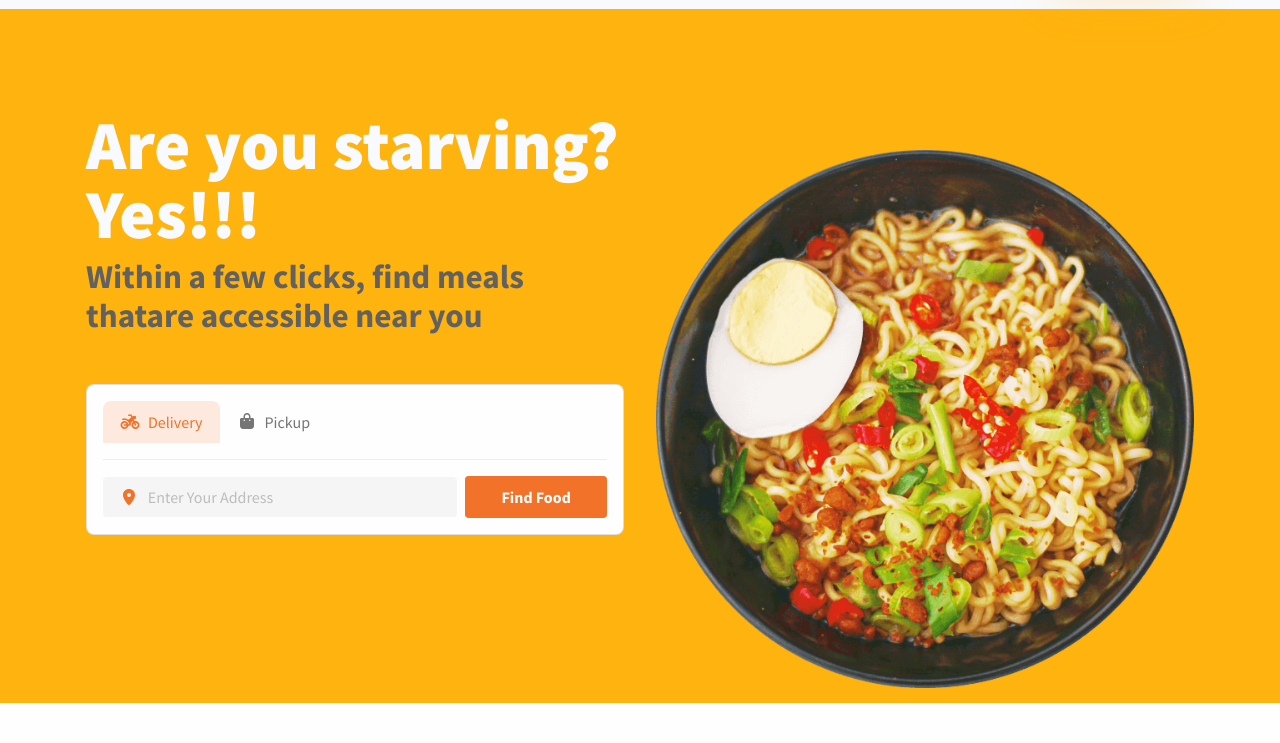
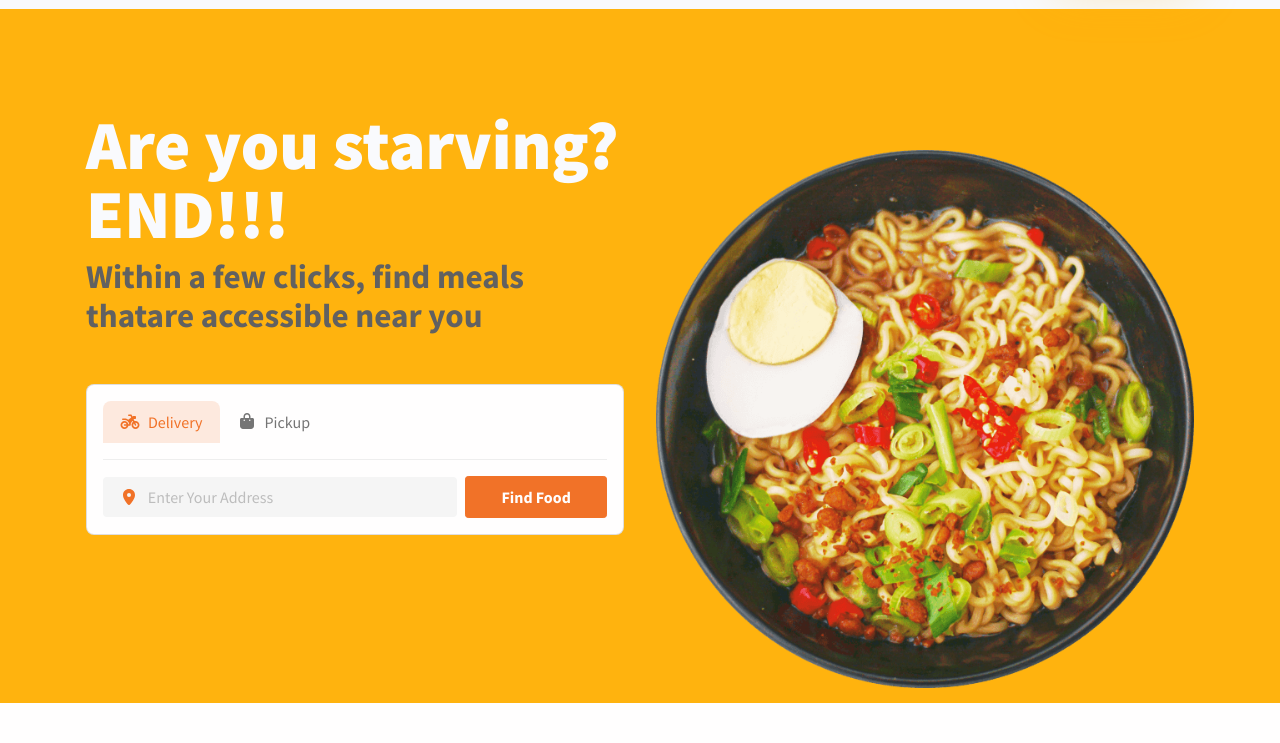
Before and after one commit to dltjdrnr/docker-hub, a plain HTML site: page index.html in a window 1280 px wide. Shown: the part 57-800 px from the top of the page. Drawn offline with Linux system fonts and the light colour scheme.

Commit message:
food end

```diff
--- a/index.html
+++ b/index.html
@@ -60,7 +60,7 @@
           <div class="row flex-center">
             <div class="col-md-5 col-lg-6 order-0 order-md-1 mt-8 mt-md-0"><a class="img-landing-banner" href="#!"><img class="img-fluid" src="assets/img/gallery/hero-header.png" alt="hero-header" /></a></div>
             <div class="col-md-7 col-lg-6 py-8 text-md-start text-center">
-              <h1 class="display-1 fs-md-5 fs-lg-6 fs-xl-8 text-light">Are you starving? Yes!!!</h1>
+              <h1 class="display-1 fs-md-5 fs-lg-6 fs-xl-8 text-light">Are you starving? END!!!</h1>
               <h1 class="text-800 mb-5 fs-4">Within a few clicks, find meals that<br class="d-none d-xxl-block" />are accessible near you</h1>
               <div class="card w-xxl-75">
                 <div class="card-body">
```
